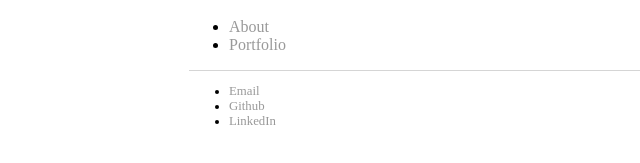
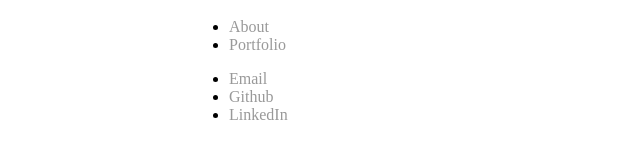
Before and after one commit to derekzxl/derekzxl.github.io, a plain HTML site: page index.html in a window 1280 px wide. Shown: the part 129-292 px from the top of the page, 3-643 px from the left. Drawn offline with Linux system fonts and the light colour scheme.

Commit message:
Deleted all footer styling

```diff
--- a/css/main.css
+++ b/css/main.css
@@ -13,7 +13,3 @@ h1 {
     font-size: 3em;
     font-family:'Helvetica', 'Arial', 'Sans-Serif';
 }
-footer {
-    border-top: 1px solid #d5d5d5;
-    font-size: .8em;
-}
```
